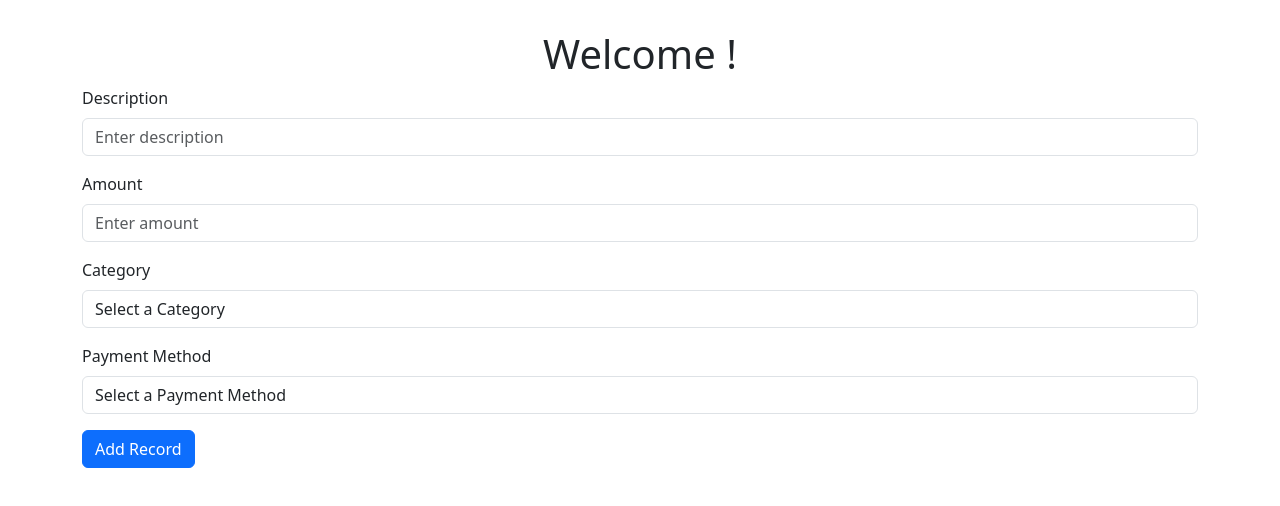
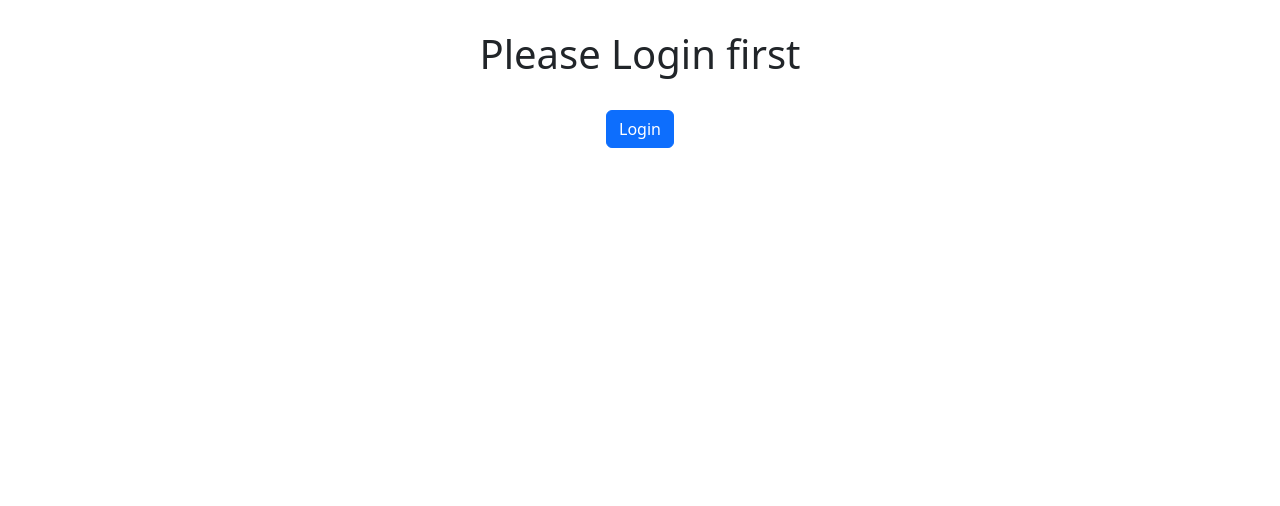
Before and after one commit to Ashleshad22/expense-tracker, a React (Vite) app in the folder client/: page /home in a window 1280 px wide. Shown: the top 506 px of the page. Built offline with nearby package versions, Linux system fonts and the light colour scheme.

Commit message:
home page changes

```diff
--- a/client/src/Home.jsx
+++ b/client/src/Home.jsx
@@ -2,11 +2,22 @@ import React, { useEffect } from "react";
 import { useLocation } from "react-router-dom";
 import Financialform from "./Financialform";
 import Financiallist from "./Financiallist";
+import { Button } from "react-bootstrap";
+import { Link } from "react-router-dom";
 
 function Home() {
   const location = useLocation(); // Get current location
   const name = location.state?.name; // Get user's name from state
-
+  if (!name) {
+    return (
+      <>
+        <h1 className="heading">Please Login first</h1>
+        <Link to="/login">
+          <Button className="mt-4">Login</Button>
+        </Link>
+      </>
+    );
+  }
   return (
     <>
       <h1 className="heading">Welcome {name}!</h1>
```
